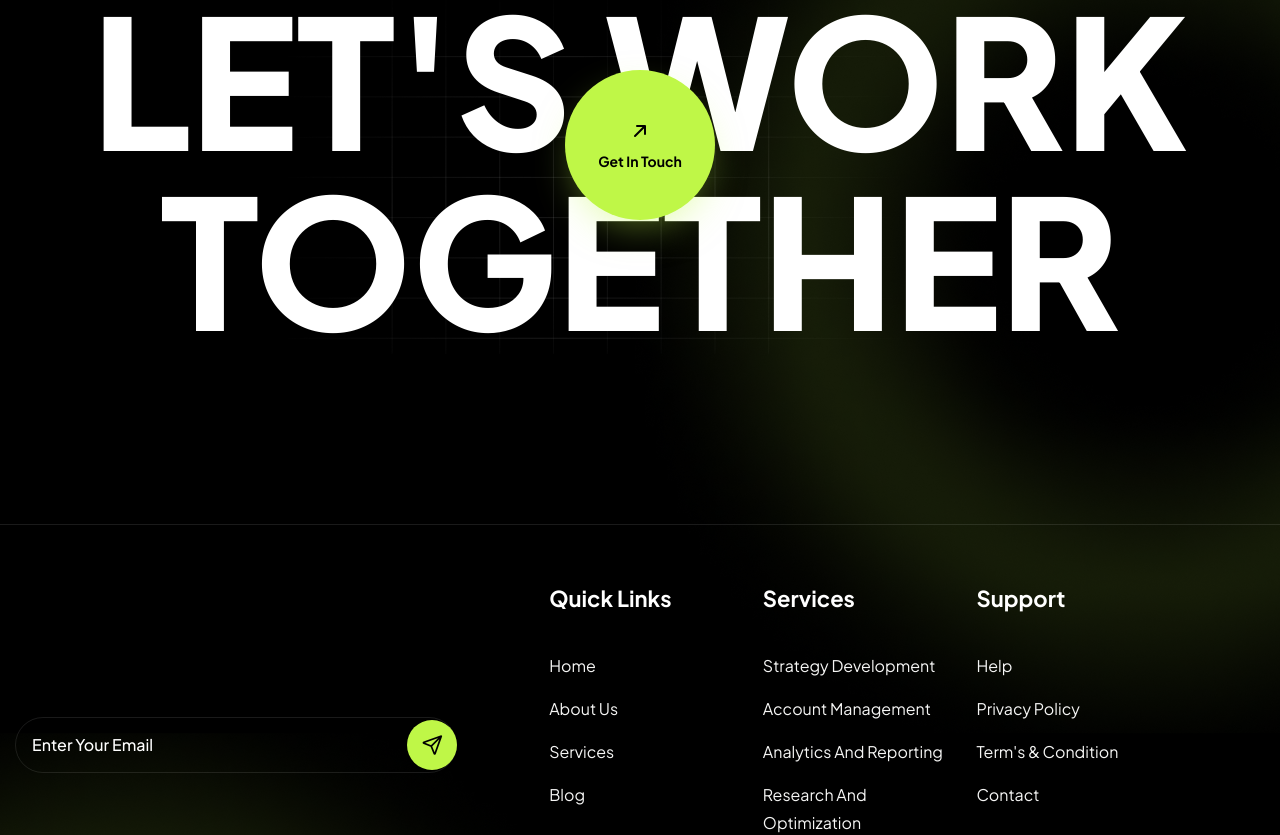
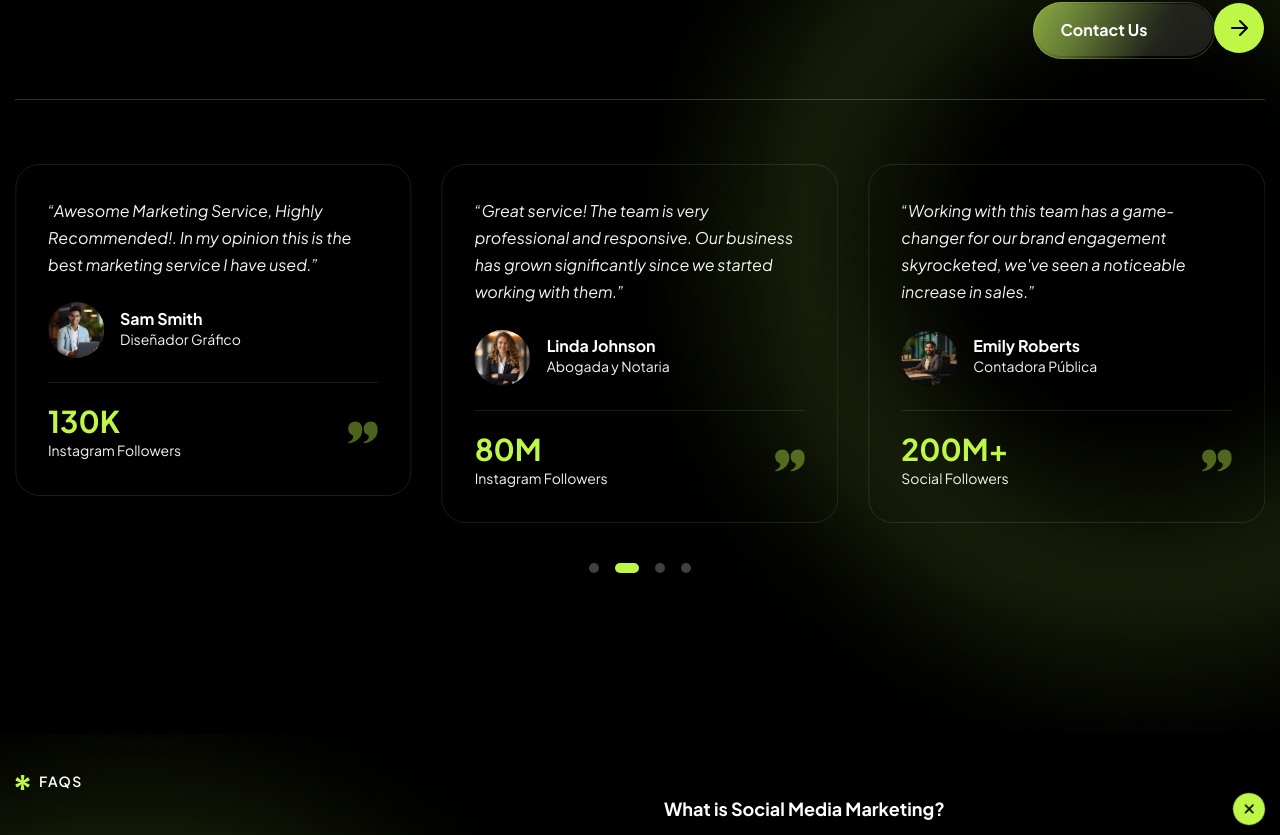
Before and after one commit to Jisap/vite-truesocial2, a React (Vite) app: page /about in a window 1280 px wide. Shown: the part 7428-8263 px from the top of the page. Built offline with nearby package versions, Linux system fonts and the light colour scheme.

Commit message:
feat: create About page with integrated section components

```diff
--- a/src/pages/About.jsx
+++ b/src/pages/About.jsx
@@ -5,6 +5,8 @@ import TeamPreview from "../components/sections/about/TeamPreview";
 import WhatWeDo from "../components/sections/about/WhatWeDo";
 import AboutUs from "../components/sections/shared/AboutUs";
 import KeyFacts from "../components/sections/shared/KeyFacts";
+import OurFaqs from "../components/sections/shared/OurFaqs";
+import OurTestimonial from "../components/sections/shared/OurTestimonial";
 import ScrollingTicker from "../components/sections/shared/ScrollingTicker";
 import WhyChooseUs from "../components/sections/shared/WhyChooseUs";
 import PageHeader from "../components/ui/PageHeader";
@@ -33,6 +35,10 @@ const About = () => {
       <TeamPreview />
 
       <OurSolution />
+
+      <OurTestimonial />
+
+      <OurFaqs />
     </>
   )
 }
```
